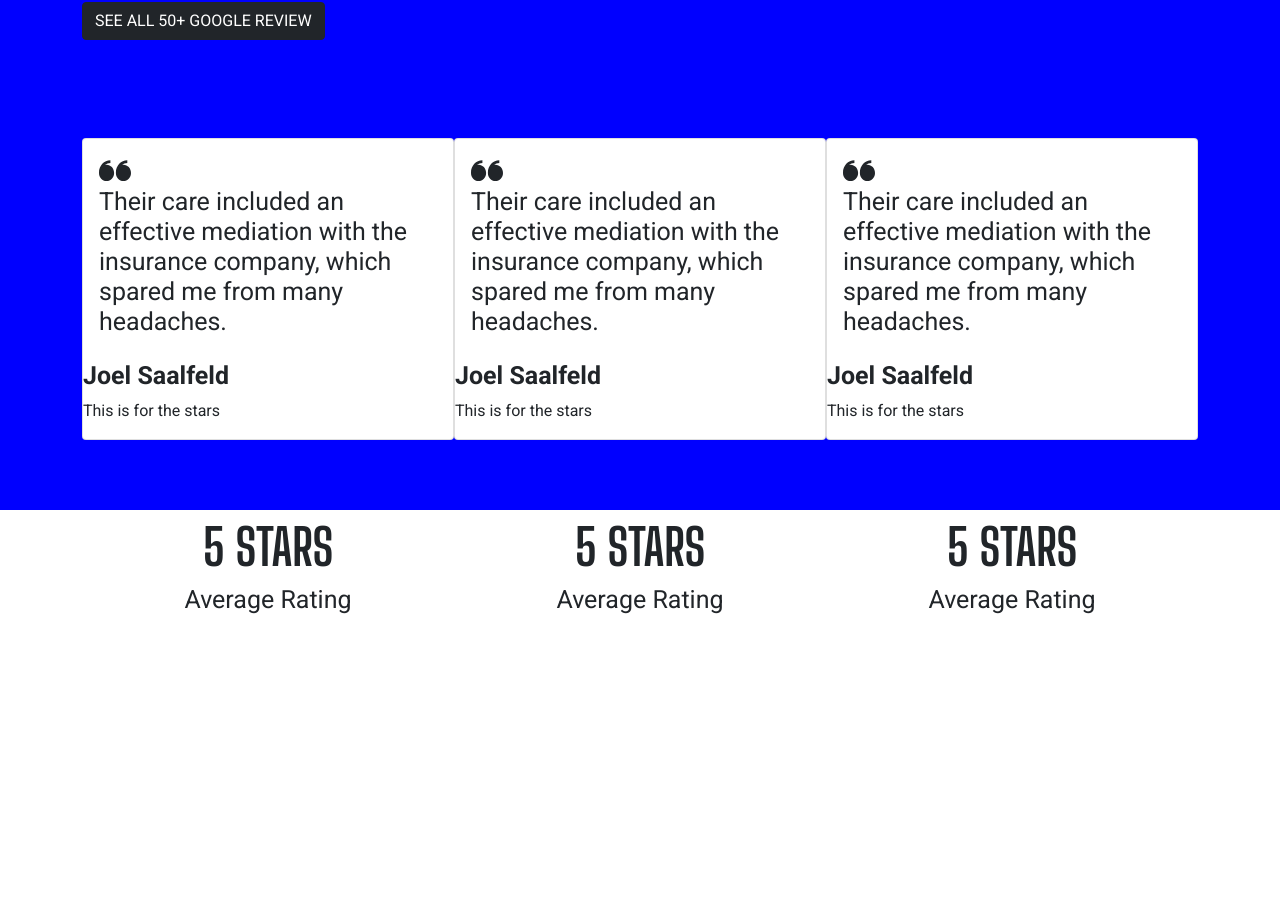
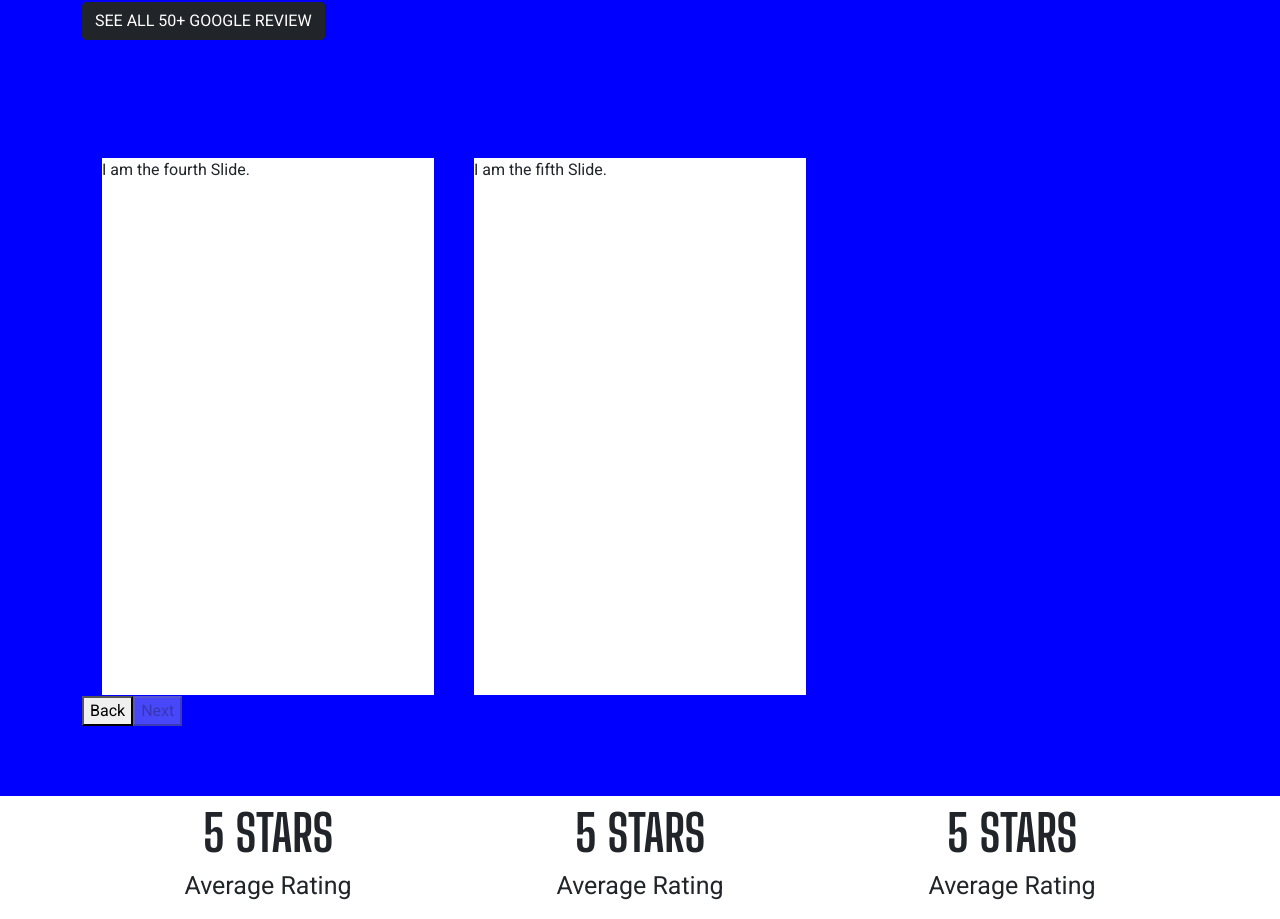
Before and after one commit to aplrestoration/apl-react, a React (Create React App) app: page / in a window 1280 px wide. Shown: the part 3976-4895 px from the top of the page. Built offline with nearby package versions, Linux system fonts and the light colour scheme; the HTML template or start-up script is replaced by a standard one.

Commit message:
Slider added

```diff
--- a/package.json
+++ b/package.json
@@ -7,6 +7,7 @@
     "@testing-library/react": "^11.1.0",
     "@testing-library/user-event": "^12.1.10",
     "bootstrap": "^5.0.2",
+    "pure-react-carousel": "^1.27.6",
     "react": "^17.0.2",
     "react-bootstrap": "^2.0.0-beta.4",
     "react-dom": "^17.0.2",
--- /dev/null
+++ b/src/components/CardSlider.js
@@ -0,0 +1,77 @@
+import React from "react";
+import {
+  CarouselProvider,
+  Slider,
+  Slide,
+  ButtonBack,
+  ButtonNext,
+} from "pure-react-carousel";
+import "pure-react-carousel/dist/react-carousel.es.css";
+
+const CardSlider = () => {
+  return (
+    <div>
+      <CarouselProvider
+        naturalSlideWidth={100}
+        naturalSlideHeight={150}
+        totalSlides={5}
+        visibleSlides={3}
+        currentSlide={3}
+
+        className=""
+      >
+        <Slider>
+          <Slide index={0}>
+            <div style={{ height: 537, margin: 20, background: "white" }} className="d-flex flex-column card-box justify-content-between">
+              <div className="d-flex flex-column">
+                <svg width="5em" height="5em" viewBox="0 0 24 24">
+                  <path
+                    fill="currentColor"
+                    fill-rule="evenodd"
+                    d="M4.49 7.529a5.3 5.3 0 011.174-.131c3.128 0 5.663 2.716 5.663 6.065 0 3.35-2.535 6.066-5.663 6.066S0 16.814 0 13.463c0-.098.002-.197.007-.295H0C0 8.113 3.84 4 8.56 4v2.036c-1.531 0-2.943.558-4.07 1.493zm12.674 0c.378-.086.77-.131 1.172-.131 3.128 0 5.664 2.716 5.664 6.065 0 3.35-2.536 6.066-5.664 6.066-3.128 0-5.663-2.715-5.663-6.066 0-.098.002-.197.007-.295h-.007c0-5.055 3.84-9.168 8.56-9.168v2.036c-1.532 0-2.943.558-4.07 1.493z"
+                    clip-rule="evenodd"
+                  ></path>
+                </svg>
+                <span className="card-text">
+                  Their care included an effective mediation with the insurance
+                  company, which spared me from many headaches.
+                </span>
+              </div>
+              <div>
+                <h3 className="fw-bold">Joel Saalfeld</h3>
+                <p>~STAR~</p>
+              </div>
+            </div>
+          </Slide>
+          <Slide index={1}>
+            <div style={{ height: 537, margin: 20, background: "white" }}>
+              I am the second Slide.
+            </div>
+          </Slide>
+          <Slide index={2}>
+            <div style={{ height: 537, margin: 20, background: "white" }}>
+              I am the third Slide.
+            </div>
+          </Slide>
+          <Slide index={3}>
+            <div style={{ height: 537, margin: 20, background: "white" }}>
+              I am the fourth Slide.
+            </div>
+          </Slide>
+          <Slide index={4}>
+            <div style={{ height: 537, margin: 20, background: "white" }}>
+              I am the fifth Slide.
+            </div>
+          </Slide>
+        </Slider>
+        <div className="carousel-buttons">
+        <ButtonBack>Back</ButtonBack>
+        <ButtonNext>Next</ButtonNext>
+        </div>
+
+      </CarouselProvider>
+    </div>
+  );
+};
+
+export default CardSlider;
--- a/src/components/Testimonial.js
+++ b/src/components/Testimonial.js
@@ -1,6 +1,7 @@
 import React from "react";
 import { Container } from "react-bootstrap";
 import "../index.css";
+import CardSlider from "./CardSlider";
 
 const Testimonial = () => {
   return (
@@ -15,68 +16,7 @@ const Testimonial = () => {
           </button>
         </div>
       </div>
-      <div className="d-flex">
-        <div className="card col-lg-4 col-md-6">
-          <div className="card-body">
-            <svg width="2em" height="2em" viewBox="0 0 24 24">
-              <path
-                fill="currentColor"
-                fill-rule="evenodd"
-                d="M4.49 7.529a5.3 5.3 0 011.174-.131c3.128 0 5.663 2.716 5.663 6.065 0 3.35-2.535 6.066-5.663 6.066S0 16.814 0 13.463c0-.098.002-.197.007-.295H0C0 8.113 3.84 4 8.56 4v2.036c-1.531 0-2.943.558-4.07 1.493zm12.674 0c.378-.086.77-.131 1.172-.131 3.128 0 5.664 2.716 5.664 6.065 0 3.35-2.536 6.066-5.664 6.066-3.128 0-5.663-2.715-5.663-6.066 0-.098.002-.197.007-.295h-.007c0-5.055 3.84-9.168 8.56-9.168v2.036c-1.532 0-2.943.558-4.07 1.493z"
-                clip-rule="evenodd"
-              ></path>
-            </svg>
-            <h6>
-              Their care included an effective mediation with the insurance
-              company, which spared me from many headaches.{" "}
-            </h6>
-          </div>
-          <div>
-            <h3>Joel Saalfeld</h3>
-            <p>This is for the stars</p>
-          </div>
-        </div>
-        <div className="card col-lg-4 col-md-6">
-          <div className="card-body">
-            <svg width="2em" height="2em" viewBox="0 0 24 24">
-              <path
-                fill="currentColor"
-                fill-rule="evenodd"
-                d="M4.49 7.529a5.3 5.3 0 011.174-.131c3.128 0 5.663 2.716 5.663 6.065 0 3.35-2.535 6.066-5.663 6.066S0 16.814 0 13.463c0-.098.002-.197.007-.295H0C0 8.113 3.84 4 8.56 4v2.036c-1.531 0-2.943.558-4.07 1.493zm12.674 0c.378-.086.77-.131 1.172-.131 3.128 0 5.664 2.716 5.664 6.065 0 3.35-2.536 6.066-5.664 6.066-3.128 0-5.663-2.715-5.663-6.066 0-.098.002-.197.007-.295h-.007c0-5.055 3.84-9.168 8.56-9.168v2.036c-1.532 0-2.943.558-4.07 1.493z"
-                clip-rule="evenodd"
-              ></path>
-            </svg>
-            <h6>
-              Their care included an effective mediation with the insurance
-              company, which spared me from many headaches.{" "}
-            </h6>
-          </div>
-          <div>
-            <h3>Joel Saalfeld</h3>
-            <p>This is for the stars</p>
-          </div>
-        </div>
-        <div className="card col-lg-4 col-md-6">
-          <div className="card-body">
-            <svg width="2em" height="2em" viewBox="0 0 24 24">
-              <path
-                fill="currentColor"
-                fill-rule="evenodd"
-                d="M4.49 7.529a5.3 5.3 0 011.174-.131c3.128 0 5.663 2.716 5.663 6.065 0 3.35-2.535 6.066-5.663 6.066S0 16.814 0 13.463c0-.098.002-.197.007-.295H0C0 8.113 3.84 4 8.56 4v2.036c-1.531 0-2.943.558-4.07 1.493zm12.674 0c.378-.086.77-.131 1.172-.131 3.128 0 5.664 2.716 5.664 6.065 0 3.35-2.536 6.066-5.664 6.066-3.128 0-5.663-2.715-5.663-6.066 0-.098.002-.197.007-.295h-.007c0-5.055 3.84-9.168 8.56-9.168v2.036c-1.532 0-2.943.558-4.07 1.493z"
-                clip-rule="evenodd"
-              ></path>
-            </svg>
-            <h6>
-              Their care included an effective mediation with the insurance
-              company, which spared me from many headaches.{" "}
-            </h6>
-          </div>
-          <div>
-            <h3>Joel Saalfeld</h3>
-            <p>This is for the stars</p>
-          </div>
-        </div>
-      </div>
+      <CardSlider />
     </Container>
     </div>
 
--- a/src/index.css
+++ b/src/index.css
@@ -210,8 +210,14 @@ h6 {
   padding-bottom: 50px;
 }
 
-.card-body {
+.card-box {
+  padding: 25px 32px;
+}
 
+.card-text {
+  font-size: 25px;
+  line-height: 45px;
+  letter-spacing: 0.03em;
 }
 
 /* Marketing */
```
Also changed, not shown: 2 other files (tests, documents, lock files or other folders).
